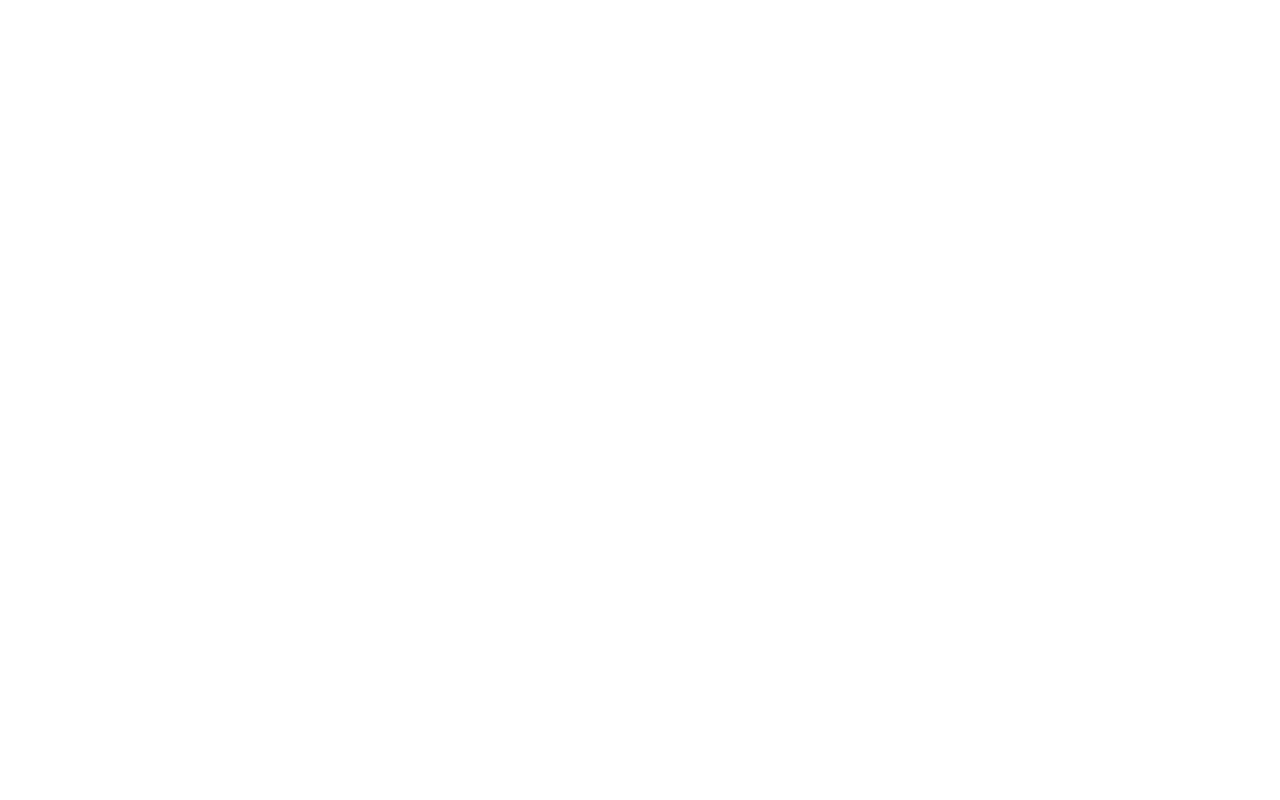
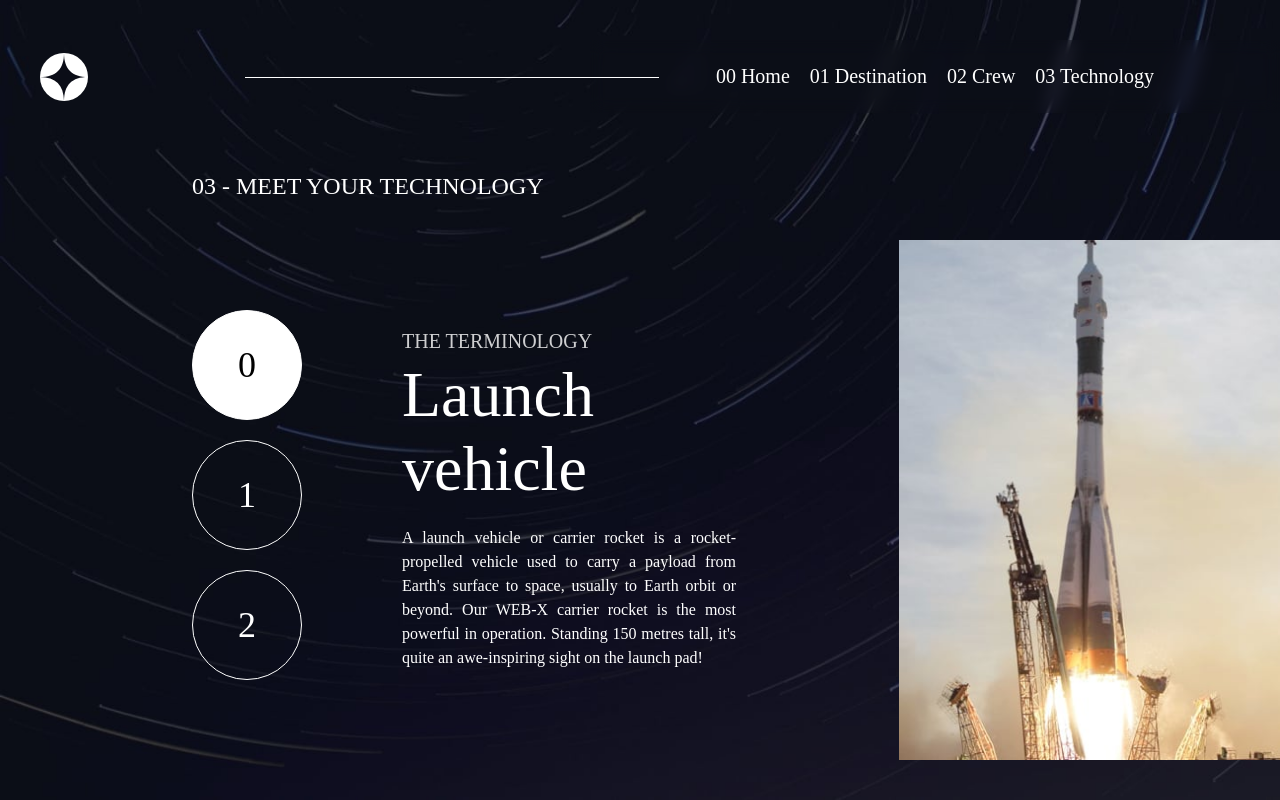
Before and after one commit to EufranioDiogo/nasa-space-website, a plain HTML site: page html/technology.html in a window 1280 px wide. Drawn offline with Linux system fonts and the light colour scheme.

Commit message:
feat: technology  page done and changes on the crew

```diff
--- a/css/destination.css
+++ b/css/destination.css
@@ -7,7 +7,7 @@
   position: relative;
   display: flex;
   flex-direction: column;
-  margin: 5rem 0;
+  margin: auto 0;
   left: 50%;
   transform: translateX(-50%);
 }
--- /dev/null
+++ b/css/technology.css
@@ -0,0 +1,137 @@
+.main-container {
+  display: flex;
+  flex-direction: column;
+  background-image: url("../assets/technology/background-technology-desktop.jpg");
+  min-height: 100vh;
+  background-repeat: no-repeat;
+  background-size: cover;
+  color: white;
+}
+
+.content-container {
+  display: flex;
+  flex-direction: column;
+  width: 85vw;
+  margin-top: 2rem;
+  position: relative;
+  align-self: flex-end;
+
+}
+
+.content-container--bottom-container {
+  flex-direction: row-reverse;
+  display: flex;
+  height: 100%;
+  justify-content: space-between;
+  align-items: center;
+}
+
+.top-container--page-identification {
+  text-transform: uppercase;
+  font-size: 2.4rem;
+  font-weight: 100;
+  margin-bottom: 4rem;
+}
+
+.technology-controller-container {
+  width: 50%;
+  height: 100%;
+}
+.technology-info-container {
+  height: 100%;
+  display: flex;
+  flex-direction: row-reverse;
+  align-items: center;
+  height: 100%;
+}
+
+.technology-container {
+  display: flex;
+  justify-content: center;
+  width: 35%;
+  height: 65vh;
+  position: relative;
+}
+.technology-img {
+  position: absolute;
+  top: 0;
+  left: 0;
+  width: 100%;
+  height: 100%;
+  object-fit: cover;
+}
+
+
+.technology-position {
+  text-transform: uppercase;
+  font-size: 2rem;
+  font-weight: 100;
+  opacity: 0.8;
+  margin-bottom: 0.5rem;
+}
+
+.technology-name {
+  font-size: 6.4rem;
+  font-weight: 100;
+  margin-bottom: 2rem;
+}
+
+.technology-about {
+  display: inline-block;
+  font-size: 1.6rem;
+  line-height: 1.5;
+  text-align: justify;
+}
+
+.technology-slider-container {
+  display: flex;
+  flex-direction: column;
+  margin-right: 10rem;
+  list-style: none;
+}
+
+.controller-container--technology-option {
+  width: 10.8rem;
+  height: 10.8rem;
+  border: 0.1rem solid #fff;
+  border-radius: 50%;
+  margin: 1rem 0;
+  cursor: pointer;
+  display: flex;
+  justify-content: center;
+  align-items: center;
+}
+
+.technology-slider--text-element {
+  font-size: 3.6rem;
+}
+
+.controller-container--technology-option:hover {
+  background-color: #fff;
+}
+
+.controller-container--technology-option:hover .technology-slider--text-element {
+  color: #000;
+}
+
+.controller-container--technology-option:first-child {
+  margin-top: 0;
+}
+
+.actual-selected-item {
+  background-color: #fff;
+}
+
+.actual-selected-item .technology-slider--text-element {
+  color: #000;
+}
+
+/*
+.technology-img {
+  height: 63.3rem;
+}*/
+
+.active-slider-element {
+  opacity: 1;
+  background-color: white;
+}
--- a/css/universal.css
+++ b/css/universal.css
@@ -1,9 +1,6 @@
 * {
   margin: 0;
   padding: 0;
-}
-body * {
-  transition: 0.3s;
 }
 html {
   font-size: 62.5%;
@@ -24,4 +21,3 @@ html {
   font-family: PoppinsSB;
   src: url('../FONTS/Poppins/Poppins-SemiBold.ttf')
 }
-Footer
--- a/html/crew.html
+++ b/html/crew.html
@@ -84,10 +84,10 @@
               </div>
 
               <ul class="crew-slider-container">
-                <li class="crew-slider-container--element" index="0"></li>
-                <li class="crew-slider-container--element" index="1"></li>
-                <li class="crew-slider-container--element" index="2"></li>
-                <li class="crew-slider-container--element" index="3"></li>
+                <li class="crew-slider-container--element" value="0"></li>
+                <li class="crew-slider-container--element" value="1"></li>
+                <li class="crew-slider-container--element" value="2"></li>
+                <li class="crew-slider-container--element" value="3"></li>
               </ul>
             </div>
           </div>
@@ -95,6 +95,6 @@
       </div>
     </div>
 
-    <script src="./../js/crew.js"></script
+    <script src="./../js/crew.js"></script>
   </body>
 </html>
--- a/html/technology.html
+++ b/html/technology.html
@@ -0,0 +1,116 @@
+<!DOCTYPE html>
+<html lang="en">
+  <head>
+    <meta charset="UTF-8" />
+    <meta name="viewport" content="width=device-width, initial-scale=1.0" />
+
+    <link
+      rel="icon"
+      type="image/png"
+      sizes="32x32"
+      href="./assets/favicon-32x32.png"
+    />
+
+    <link rel="stylesheet" href="../css/universal.css" />
+    <link rel="stylesheet" href="../css/pages-default.css" />
+    <link rel="stylesheet" href="../css/technology.css" />
+
+    <title>Frontend Mentor | Space tourism website</title>
+  </head>
+  <body>
+    <div class="main-container">
+      <div class="header-div">
+        <img
+          src="../assets/shared/logo.svg"
+          alt="space-icon"
+          class="header-div--icon"
+        />
+
+        <div class="main-menu-container">
+          <ul class="main-menu">
+            <li class="main-menu--menu-item">
+              <a class="menu-item--link" href="../index.html">00 Home</a>
+            </li>
+            <li class="main-menu--menu-item">
+              <a class="menu-item--link" href="./destination.html"
+                >01 Destination</a
+              >
+            </li>
+            <li class="main-menu--menu-item">
+              <a class="menu-item--link" href="./crew.html">02 Crew</a>
+            </li>
+            <li class="main-menu--menu-item">
+              <a class="menu-item--link" href="#"
+                >03 Technology</a
+              >
+            </li>
+          </ul>
+        </div>
+      </div>
+
+      <div class="content-container">
+        <div class="content-container--top-container">
+          <h2 class="top-container--page-identification">
+            03 - meet your technology
+          </h2>
+        </div>
+        <div class="content-container--bottom-container">
+          <div class="technology-container">
+            <img
+              src="./../assets/technology/image-launch-vehicle-portrait.jpg"
+              alt=""
+              class="technology-img"
+            />
+          </div>
+
+          <div class="technology-controller-container">
+            <div class="technology-info-container">
+              <div class="technology-info-container--top-container">
+                <h2 class="technology-position">The terminology</h2>
+                <h1 class="technology-name">Victor</h1>
+
+                <span class="technology-about"
+                  >Lorem, ipsum dolor sit amet consectetur adipisicing elit.
+                  Aliquam, magnam provident, a iusto eaque sunt ipsam deserunt
+                  possimus, expedita eius quis perspiciatis molestiae iste?
+                  Eaque quos beatae doloremque dicta quo, voluptatem sit magni
+                  aperiam minus aliquam inventore autem alias placeat hic fugit
+                  cum culpa accusamus natus mollitia, ex ipsam ut rerum vitae a.
+                  Quaerat perspiciatis veritatis eos maxime suscipit quae, in ut
+                  temporibus, quibusdam dolore unde, nihil officiis natus!
+                  Corporis numquam sapiente officia veritatis error debitis
+                  nesciunt nobis sequi laborum asperiores, ipsa fuga neque natus
+                  recusandae consequatur eveniet est molestias consequuntur nemo
+                  saepe non totam quasi unde dolorum? Mollitia, molestiae?</span
+                >
+              </div>
+
+              <ul class="technology-slider-container">
+                <li
+                  class="controller-container--technology-option"
+                  value="Launch vehicle"
+                >
+                  <span class="technology-slider--text-element"> 0 </span>
+                </li>
+                <li
+                  class="controller-container--technology-option"
+                  value="Spaceport"
+                >
+                  <span class="technology-slider--text-element"> 1 </span>
+                </li>
+                <li
+                  class="controller-container--technology-option"
+                  value="Space capsule"
+                >
+                  <span class="technology-slider--text-element"> 2 </span>
+                </li>
+              </ul>
+            </div>
+          </div>
+        </div>
+      </div>
+    </div>
+
+    <script src="./../js/technology.js"></script>
+  </body>
+</html>
--- /dev/null
+++ b/js/technology.js
@@ -0,0 +1,59 @@
+let technologys = null;
+let selectedTechnology = null;
+
+const selectNewTechnologyItem = (technologyItem) => {
+  if (selectedTechnology !== null) {
+    selectedTechnology.classList.remove("actual-selected-item")
+  }
+
+  technologyItem.classList.add("actual-selected-item")
+  selectedTechnology = technologyItem;
+}
+
+const updateFront = (technologyFounded) => {
+  const technologyImageElement = document.querySelector(".technology-img");
+  const technologyNameElement = document.querySelector(".technology-name");
+  const technologyAboutElement = document.querySelector(".technology-about");
+
+  technologyImageElement.src = technologyFounded.images.portrait;
+  technologyNameElement.innerText = technologyFounded.name;
+  technologyAboutElement.innerText = technologyFounded.description;
+};
+
+const getInfoAboutTechnology = (technologyName) => {
+  technologyName = technologyName.toLowerCase();
+
+  const technologysFounded = technologys.filter(
+    (technology) => technology.name.toLowerCase() === technologyName
+  );
+
+
+  if (technologysFounded.length !== 0) {
+    updateFront(technologysFounded[0]);
+  }
+};
+
+const getAllTechnologys = () => {
+  fetch("../json/data.json")
+    .then((response) => response.json())
+    .then((data) => {
+      technologys = data.technology;
+
+      getInfoAboutTechnology(technologys[0].name);
+    })
+    .catch((error) => console.log(error));
+};
+
+getAllTechnologys();
+
+document
+  .querySelectorAll(".controller-container--technology-option")
+  .forEach((element, index) => {
+    if (index === 0) {
+      selectNewTechnologyItem(element)
+    }
+    element.addEventListener("click", (e) => {
+      getInfoAboutTechnology(element.getAttribute("value"));
+      selectNewTechnologyItem(element);
+    });
+  });
```
